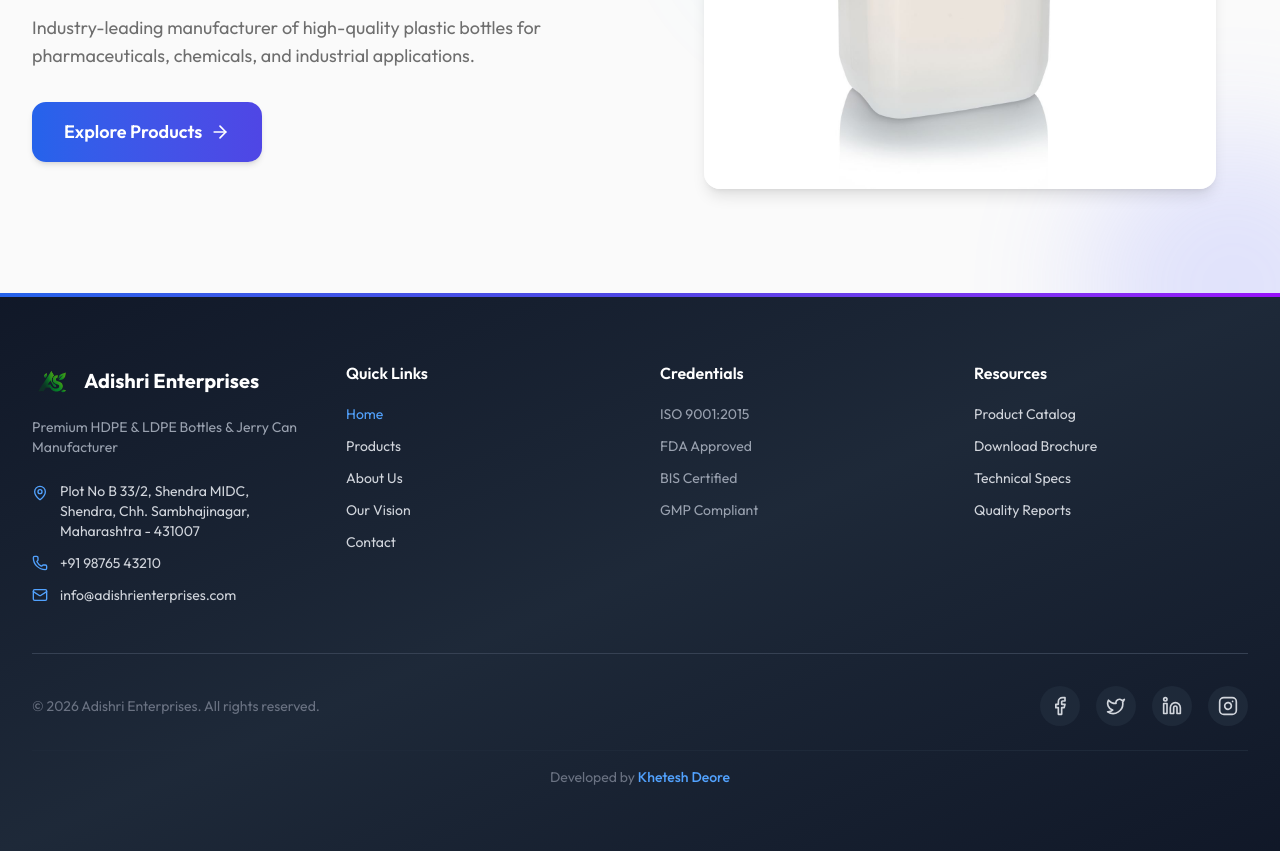
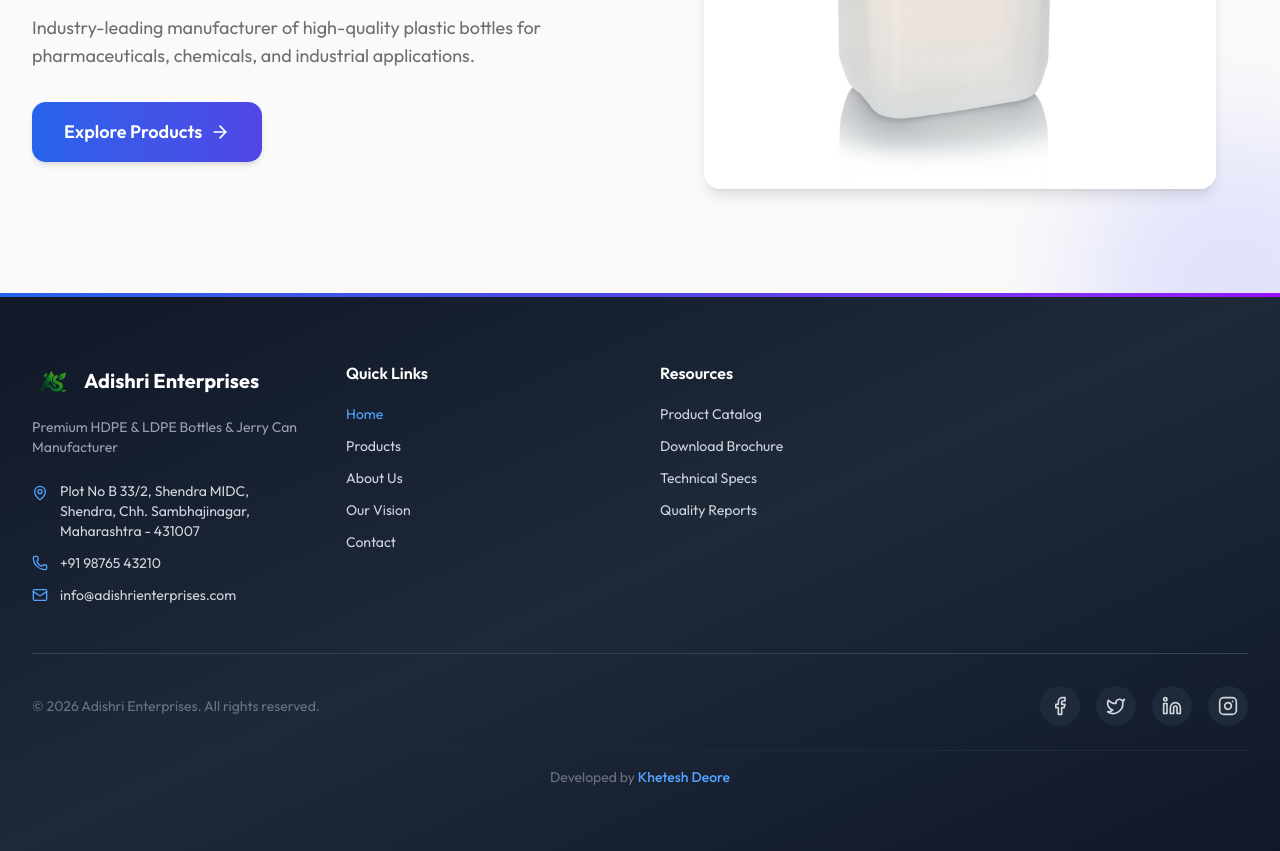
Before and after one commit to Khetesh-Deore/Adishri-Enterprises, a React (Vite) app in the folder Adishri-Enterprises/: page / in a window 1280 px wide. Shown: the part 587-1438 px from the top of the page. Built offline with nearby package versions, Linux system fonts and the light colour scheme.

Commit message:
remove credentials

```diff
--- a/Adishri-Enterprises/src/views/components/Footer.jsx
+++ b/Adishri-Enterprises/src/views/components/Footer.jsx
@@ -94,7 +94,7 @@
           </motion.div>
 
           {/* Credentials */}
-          <motion.div variants={staggerItem}>
+          {/* <motion.div variants={staggerItem}>
             <h4 className="text-white font-semibold mb-4">Credentials</h4>
             <ul className="space-y-2">
               {footerLinks.credentials.map((link, i) => (
@@ -105,7 +105,7 @@
                 </li>
               ))}
             </ul>
-          </motion.div>
+          </motion.div> */}
 
           {/* Resources */}
           <motion.div variants={staggerItem}>
```
